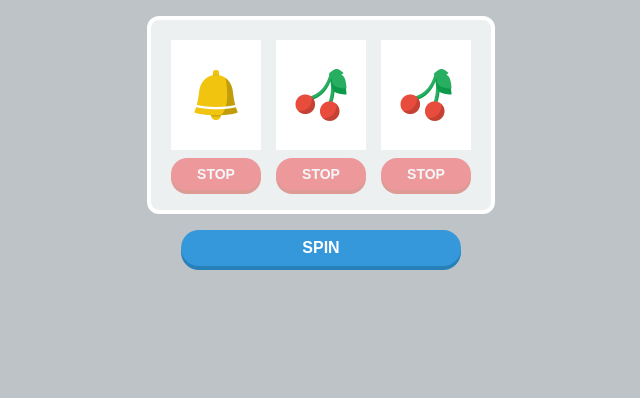
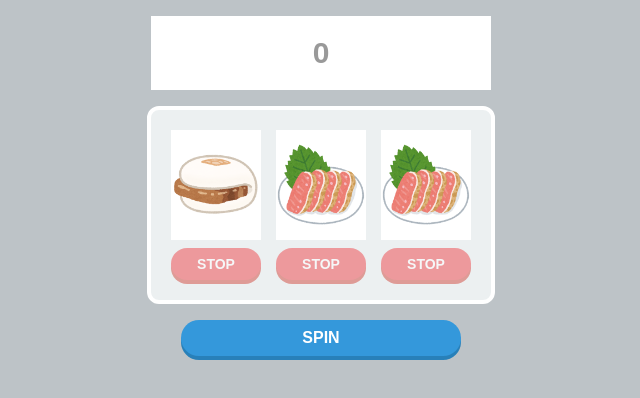
Before and after one commit to mizu0830/slot, a plain HTML site: page index.html in a window 1280 px wide. Shown: the whole page, without its empty margins (319-959 px from the left). Drawn offline with Linux system fonts and the light colour scheme.

Commit message:
・スコアボードを表示（揃ったら100点加算） ・絵柄を変えても縦横比が崩れないように修正 ・透過画像の場合でも背景を白色になるよう修正

```diff
--- a/css/styles.css
+++ b/css/styles.css
@@ -4,6 +4,17 @@ body{
     font-weight: bold;
     font-family: Arial, sans-serif;
 }
+
+#score{
+    width: 300px;
+    background-color: #fff;
+    padding: 20px;
+    margin: 16px auto;
+    color: #999;
+    text-align: center;
+    font-size: 30px;
+}
+
 
 main{
    width: 300px;
@@ -20,6 +31,8 @@ main{
     width: 90px;
     height: 110px;
     margin-bottom: 4px;
+    object-fit: contain;
+    background-color: #fff;
 }
 
 .stop{
--- a/index.html
+++ b/index.html
@@ -7,6 +7,7 @@
     <link rel="stylesheet" href="css/styles.css">
 </head>
 <body>
+    <div id="score">0</div>
     <main>
         <!-- <section class="panel">
             <img src="img/food_kakuni_manju.png">
@@ -23,7 +24,6 @@
             <div class="stop">STOP</div>
         </section> -->
     </main>
-
     <div id="spin">SPIN</div>
 
     <script src="js/main.js"></script>
--- a/js/main.js
+++ b/js/main.js
@@ -26,7 +26,13 @@
                 if(panelsLeft === 0){
                     spin.classList.remove('inactive');
                     panelsLeft = 3;
-                    checkResult();
+                    let result = checkResult();
+                    if (result) {
+                        //当たった時の点数加算
+                        let score = Number(document.getElementById('score').innerHTML);
+                        score += 100;
+                        document.getElementById('score').innerHTML = String(score);
+                    }
                 }
             })
 
@@ -39,9 +45,12 @@
 
         getRandomImage(){
             const images = [
-                'img/bell.png',
-                'img/cherry.png',
-                'img/seven.png',
+                // 'img/bell.png',
+                // 'img/cherry.png',
+                // 'img/seven.png',
+                'img/food_kakuni_manju.png',
+                'img/food_torisashi.png',
+                'img/space_food.png',
             ];
             return images[Math.floor(Math.random() * images.length)];
         }
@@ -73,15 +82,20 @@
     }
 
     function checkResult(){
+        let result = true;
         if(panels[0].isUnmatched(panels[1],panels[2])){
             panels[0].unmatch();
+            result = false;
         }
         if(panels[1].isUnmatched(panels[0],panels[2])){
             panels[1].unmatch();
+            result = false;
         }
         if(panels[2].isUnmatched(panels[0],panels[1])){
             panels[2].unmatch();
+            result = false;
         }
+        return result;
     }
 
     const panels = [
```
